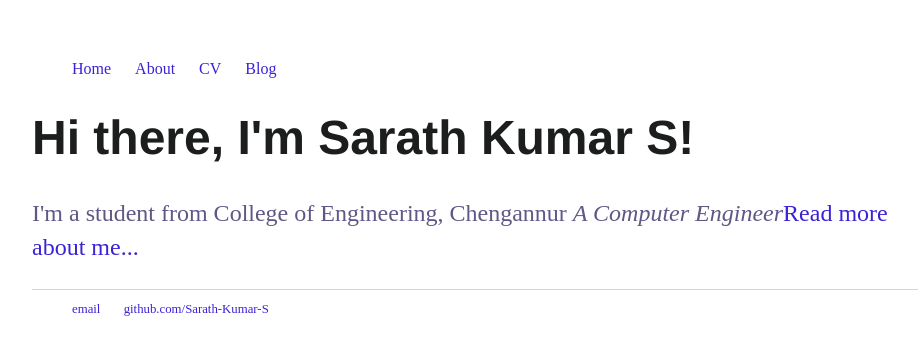
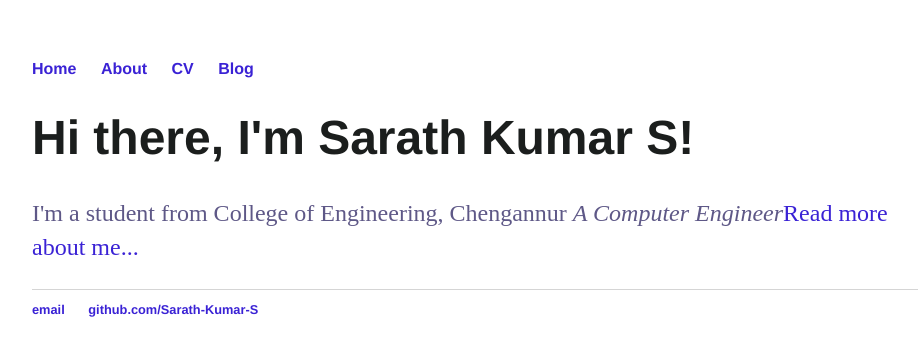
Before and after one commit to sayanpoddar123/Sarath-Kumar-S.github.io, a Jekyll site: the page built from index.html, in a window 1280 px wide. Shown: the top 356 px of the page, without its empty margins (160-1078 px from the left). Built offline with Jekyll 4.4.1, drawn with Linux system fonts in a browser that asks for light colours.

Commit message:
Update main.css

```diff
--- a/css/main.css
+++ b/css/main.css
@@ -4,21 +4,10 @@ body {
     width: 70%;
 }
 nav ul, footer ul {
-    <style>
-.animatedBox {
-  width: 200px;
-  text-align: center;
-  font: 24px sans-serif;
-  border: 1px solid yellowgreen;
-  animation: myAnimation 1s ease 1s 3 alternate forwards;
-}
-
-@keyframes myAnimation {
-  100% {
-    border-bottom: 10px solid orange;
-  }
-}
-</style>
+    font-family:'Helvetica', 'Arial', 'Sans-Serif';
+    padding: 0px;
+    list-style: none;
+    font-weight: bold;
 }
 nav ul li, footer ul li {
     display: inline;
```
